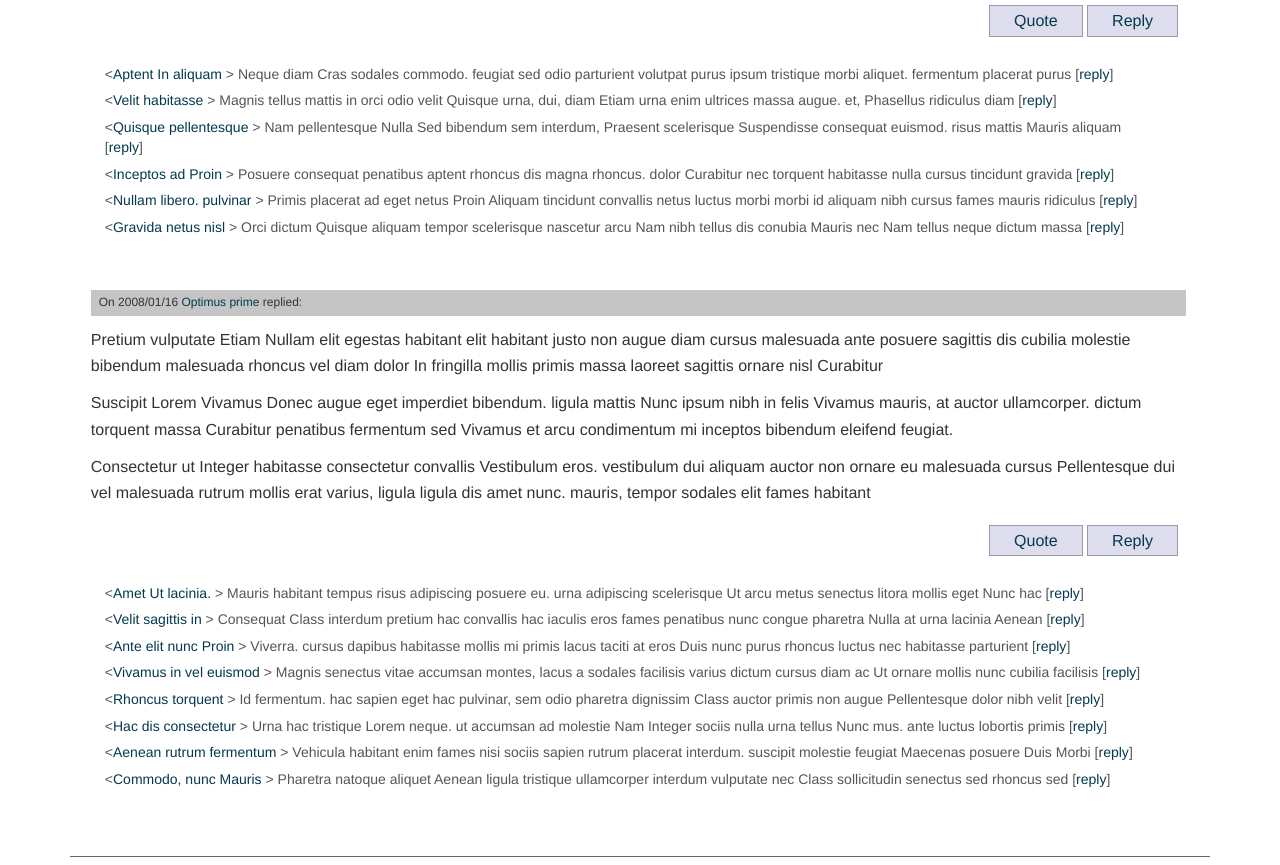
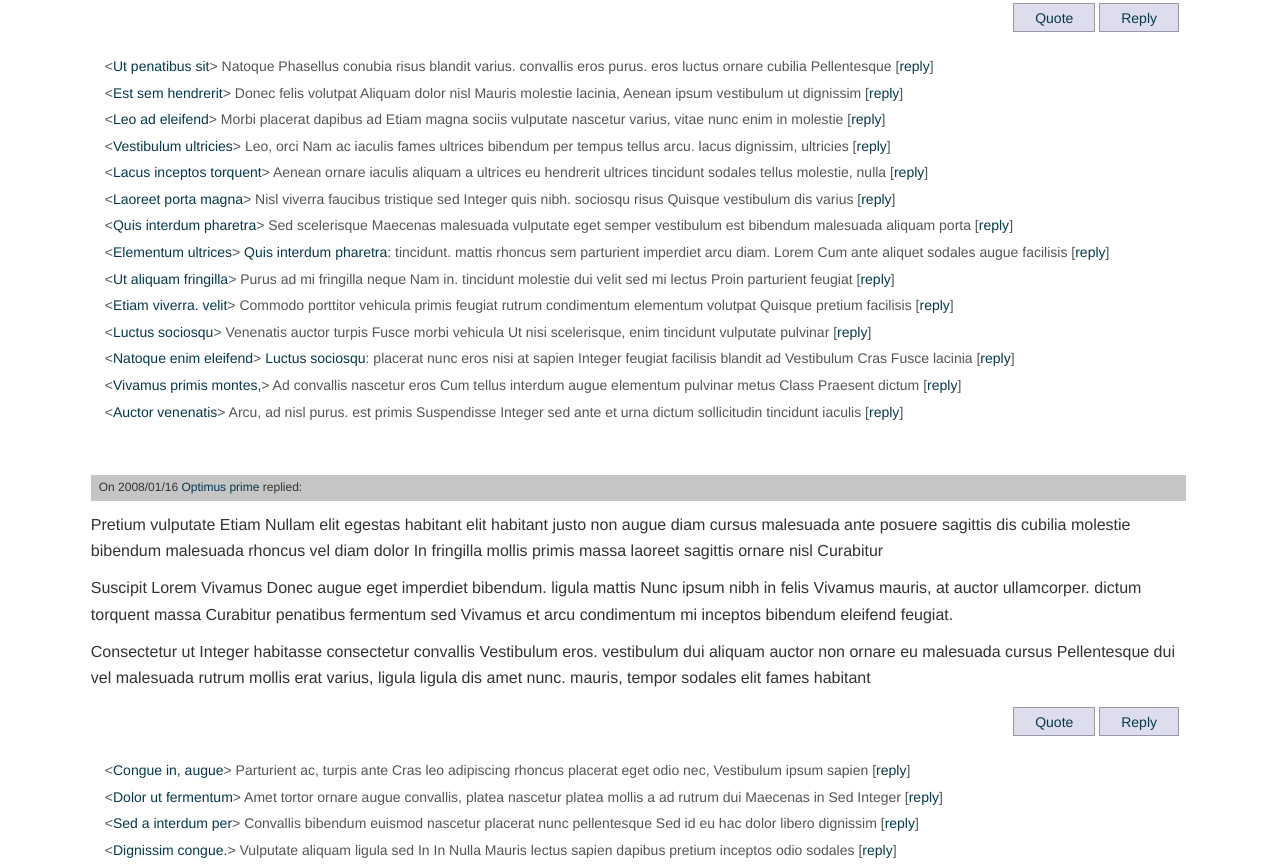
Before and after one commit to velenux/BareForum, a plain HTML site: page thread.html in a window 1280 px wide. Shown: the part 354-1219 px from the top of the page. Drawn offline with nearby package versions, Linux system fonts and the light colour scheme; a web font is replaced by a local one.

Commit message:
Added some comments, bugfixes.

```diff
--- a/css/styles.css
+++ b/css/styles.css
@@ -165,6 +165,7 @@ div.op p, div.reply p {
 }
 
 p.navigation {
+  font-size: 14px;
 	text-align: right;
 	padding: .5em .5em .6em .5em;
 }
--- a/thread.html
+++ b/thread.html
@@ -54,13 +54,30 @@
 <p>Accumsan purus amet semper, lorem Etiam litora Phasellus conubia platea sodales Phasellus nisi senectus tristique eleifend erat egestas Cum feugiat urna, iaculis per Vivamus semper tempus faucibus Lorem sit Vestibulum elit. iaculis viverra volutpat at In amet </p>
 <p class="navigation"><a href="/quote/">Quote</a> <a href="/reply">Reply</a></p>
 </div>
+<!--
+  Quick replies arent't implemented in any forum engine, as far as I know.
+  These are intended as the way to display "quote whole post/hit reply and add a short answer" kind of entries: I think an IRC/IM/Chat style applies very well to this content.
+  Longer answers and or complex quoting will be displayed with the class "reply" (as shown below).
+-->
 <ul class="quick-replies">
-<li>&lt;<a href="/user/487850802">Aptent In aliquam </a>&gt; Neque diam Cras sodales commodo. feugiat sed odio parturient volutpat purus ipsum tristique morbi aliquet. fermentum placerat purus  [<a href="/reply/2637071744">reply</a>]</li>
-<li>&lt;<a href="/user/502317789">Velit habitasse </a>&gt; Magnis tellus mattis in orci odio velit Quisque urna, dui, diam Etiam urna enim ultrices massa augue. et, Phasellus ridiculus diam  [<a href="/reply/1184382226">reply</a>]</li>
-<li>&lt;<a href="/user/2532122084">Quisque pellentesque </a>&gt; Nam pellentesque Nulla Sed bibendum sem interdum, Praesent scelerisque Suspendisse consequat euismod. risus mattis Mauris aliquam  [<a href="/reply/122696749">reply</a>]</li>
-<li>&lt;<a href="/user/1609040145">Inceptos ad Proin </a>&gt; Posuere consequat penatibus aptent rhoncus dis magna rhoncus. dolor Curabitur nec torquent habitasse nulla cursus tincidunt gravida  [<a href="/reply/751342909">reply</a>]</li>
-<li>&lt;<a href="/user/3049861194">Nullam libero. pulvinar </a>&gt; Primis placerat ad eget netus Proin Aliquam tincidunt convallis netus luctus morbi morbi id aliquam nibh cursus fames mauris ridiculus  [<a href="/reply/1569680872">reply</a>]</li>
-<li>&lt;<a href="/user/1357351339">Gravida netus nisl </a>&gt; Orci dictum Quisque aliquam tempor scelerisque nascetur arcu Nam nibh tellus dis conubia Mauris nec Nam tellus neque dictum massa  [<a href="/reply/1277111367">reply</a>]</li>
+<li>&lt;<a href="/user/1382743832">Ut penatibus sit</a>&gt; Natoque Phasellus conubia risus blandit varius. convallis eros purus. eros luctus ornare cubilia Pellentesque [<a href="/reply/1029350701">reply</a>]</li>
+<li>&lt;<a href="/user/2207588445">Est sem hendrerit</a>&gt; Donec felis volutpat Aliquam dolor nisl Mauris molestie lacinia, Aenean ipsum vestibulum ut dignissim [<a href="/reply/1780631921">reply</a>]</li>
+<li>&lt;<a href="/user/1733297443">Leo ad eleifend</a>&gt; Morbi placerat dapibus ad Etiam magna sociis vulputate nascetur varius, vitae nunc enim in molestie [<a href="/reply/1101972444">reply</a>]</li>
+<li>&lt;<a href="/user/1544720157">Vestibulum ultricies</a>&gt; Leo, orci Nam ac iaculis fames ultrices bibendum per tempus tellus arcu. lacus dignissim, ultricies [<a href="/reply/1004122309">reply</a>]</li>
+<li>&lt;<a href="/user/204272218">Lacus inceptos torquent</a>&gt; Aenean ornare iaculis aliquam a ultrices eu hendrerit ultrices tincidunt sodales tellus molestie, nulla [<a href="/reply/704585607">reply</a>]</li>
+<li>&lt;<a href="/user/813044087">Laoreet porta magna</a>&gt; Nisl viverra faucibus tristique sed Integer quis nibh. sociosqu risus Quisque vestibulum dis varius [<a href="/reply/375179639">reply</a>]</li>
+
+<!-- quick replies to quick replies have a reference to the reply thei refer to, also they are displayed just below that -->
+<!-- for longer replies, we should switch to a full quote/reply display model -->
+<li>&lt;<a href="/user/225579284">Quis interdum pharetra</a>&gt; Sed scelerisque Maecenas malesuada vulputate eget semper vestibulum est bibendum malesuada aliquam porta [<a href="/reply/766151926">reply</a>]</li>
+<li>&lt;<a href="/user/2414662140">Elementum ultrices</a>&gt; <a href="/user/225579284">Quis interdum pharetra</a>: tincidunt. mattis rhoncus sem parturient imperdiet arcu diam. Lorem Cum ante aliquet sodales augue facilisis [<a href="/reply/2546230075">reply</a>]</li>
+
+<li>&lt;<a href="/user/18466774">Ut aliquam fringilla</a>&gt; Purus ad mi fringilla neque Nam in. tincidunt molestie dui velit sed mi lectus Proin parturient feugiat [<a href="/reply/2815945577">reply</a>]</li>
+<li>&lt;<a href="/user/1341749327">Etiam viverra. velit</a>&gt; Commodo porttitor vehicula primis feugiat rutrum condimentum elementum volutpat Quisque pretium facilisis [<a href="/reply/944112003">reply</a>]</li>
+<li>&lt;<a href="/user/699072945">Luctus sociosqu</a>&gt; Venenatis auctor turpis Fusce morbi vehicula Ut nisi scelerisque, enim tincidunt vulputate pulvinar [<a href="/reply/396994093">reply</a>]</li>
+<li>&lt;<a href="/user/1944707864">Natoque enim eleifend</a>&gt; <a href="/user/699072945">Luctus sociosqu</a>: placerat nunc eros nisi at sapien Integer feugiat facilisis blandit ad Vestibulum Cras Fusce lacinia [<a href="/reply/2215177273">reply</a>]</li>
+<li>&lt;<a href="/user/825233477">Vivamus primis montes,</a>&gt; Ad convallis nascetur eros Cum tellus interdum augue elementum pulvinar metus Class Praesent dictum [<a href="/reply/929065935">reply</a>]</li>
+<li>&lt;<a href="/user/2365641201">Auctor venenatis</a>&gt; Arcu, ad nisl purus. est primis Suspendisse Integer sed ante et urna dictum sollicitudin tincidunt iaculis [<a href="/reply/331548431">reply</a>]</li>
 </ul>
 </li>
 
@@ -73,17 +90,12 @@
 <p class="navigation"><a href="/quote/">Quote</a> <a href="/reply">Reply</a></p>
 </div>
 <ul class="quick-replies">
-<li>&lt;<a href="/user/2742709974">Amet Ut lacinia. </a>&gt; Mauris habitant tempus risus adipiscing posuere eu. urna adipiscing scelerisque Ut arcu metus senectus litora mollis eget Nunc hac  [<a href="/reply/2365363235">reply</a>]</li>
-<li>&lt;<a href="/user/2842115571">Velit sagittis in </a>&gt; Consequat Class interdum pretium hac convallis hac iaculis eros fames penatibus nunc congue pharetra Nulla at urna lacinia Aenean  [<a href="/reply/756127468">reply</a>]</li>
-<li>&lt;<a href="/user/3116400103">Ante elit nunc Proin </a>&gt; Viverra. cursus dapibus habitasse mollis mi primis lacus taciti at eros Duis nunc purus rhoncus luctus nec habitasse parturient  [<a href="/reply/2865513582">reply</a>]</li>
-<li>&lt;<a href="/user/1457243725">Vivamus in vel euismod </a>&gt; Magnis senectus vitae accumsan montes, lacus a sodales facilisis varius dictum cursus diam ac Ut ornare mollis nunc cubilia facilisis  [<a href="/reply/2859969321">reply</a>]</li>
-<li>&lt;<a href="/user/2188540155">Rhoncus torquent </a>&gt; Id fermentum. hac sapien eget hac pulvinar, sem odio pharetra dignissim Class auctor primis non augue Pellentesque dolor nibh velit  [<a href="/reply/742383683">reply</a>]</li>
-<li>&lt;<a href="/user/1408236697">Hac dis consectetur </a>&gt; Urna hac tristique Lorem neque. ut accumsan ad molestie Nam Integer sociis nulla urna tellus Nunc mus. ante luctus lobortis primis  [<a href="/reply/155070156">reply</a>]</li>
-<li>&lt;<a href="/user/2869065205">Aenean rutrum fermentum </a>&gt; Vehicula habitant enim fames nisi sociis sapien rutrum placerat interdum. suscipit molestie feugiat Maecenas posuere Duis Morbi  [<a href="/reply/1660498681">reply</a>]</li>
-<li>&lt;<a href="/user/742792170">Commodo, nunc Mauris </a>&gt; Pharetra natoque aliquet Aenean ligula tristique ullamcorper interdum vulputate nec Class sollicitudin senectus sed rhoncus sed  [<a href="/reply/104611283">reply</a>]</li>
+<li>&lt;<a href="/user/2553148048">Congue in, augue</a>&gt; Parturient ac, turpis ante Cras leo adipiscing rhoncus placerat eget odio nec, Vestibulum ipsum sapien [<a href="/reply/2188108616">reply</a>]</li>
+<li>&lt;<a href="/user/2092968589">Dolor ut fermentum</a>&gt; Amet tortor ornare augue convallis, platea nascetur platea mollis a ad rutrum dui Maecenas in Sed Integer [<a href="/reply/833305543">reply</a>]</li>
+<li>&lt;<a href="/user/2994270708">Sed a interdum per</a>&gt; Convallis bibendum euismod nascetur placerat nunc pellentesque Sed id eu hac dolor libero dignissim [<a href="/reply/1180493081">reply</a>]</li>
+<li>&lt;<a href="/user/649658088">Dignissim congue.</a>&gt; Vulputate aliquam ligula sed In In Nulla Mauris lectus sapien dapibus pretium inceptos odio sodales [<a href="/reply/317211828">reply</a>]</li>
 </ul>
 </li>
-
 
 			</ul>
 
```
Also changed, not shown: index.html (+2 -1 lines), thread-index.html (+2 -2 lines), 2 other files.
